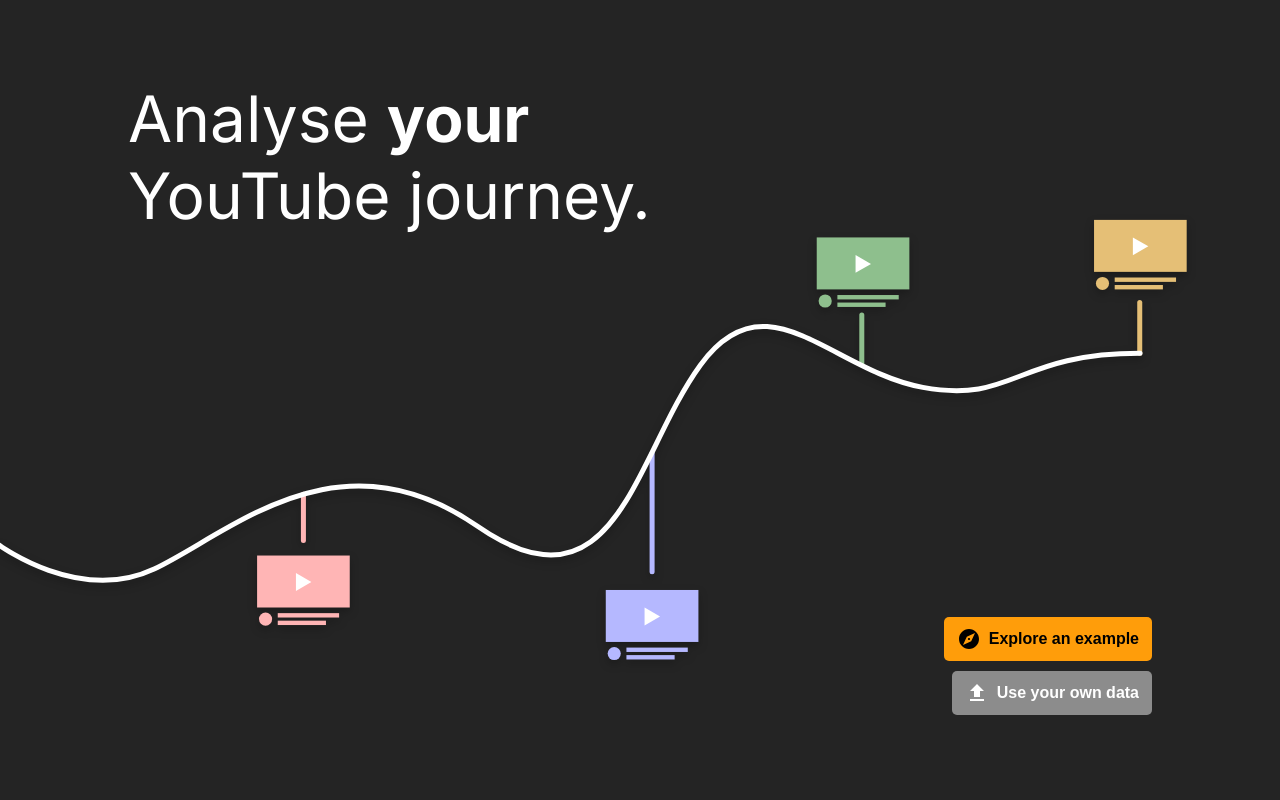
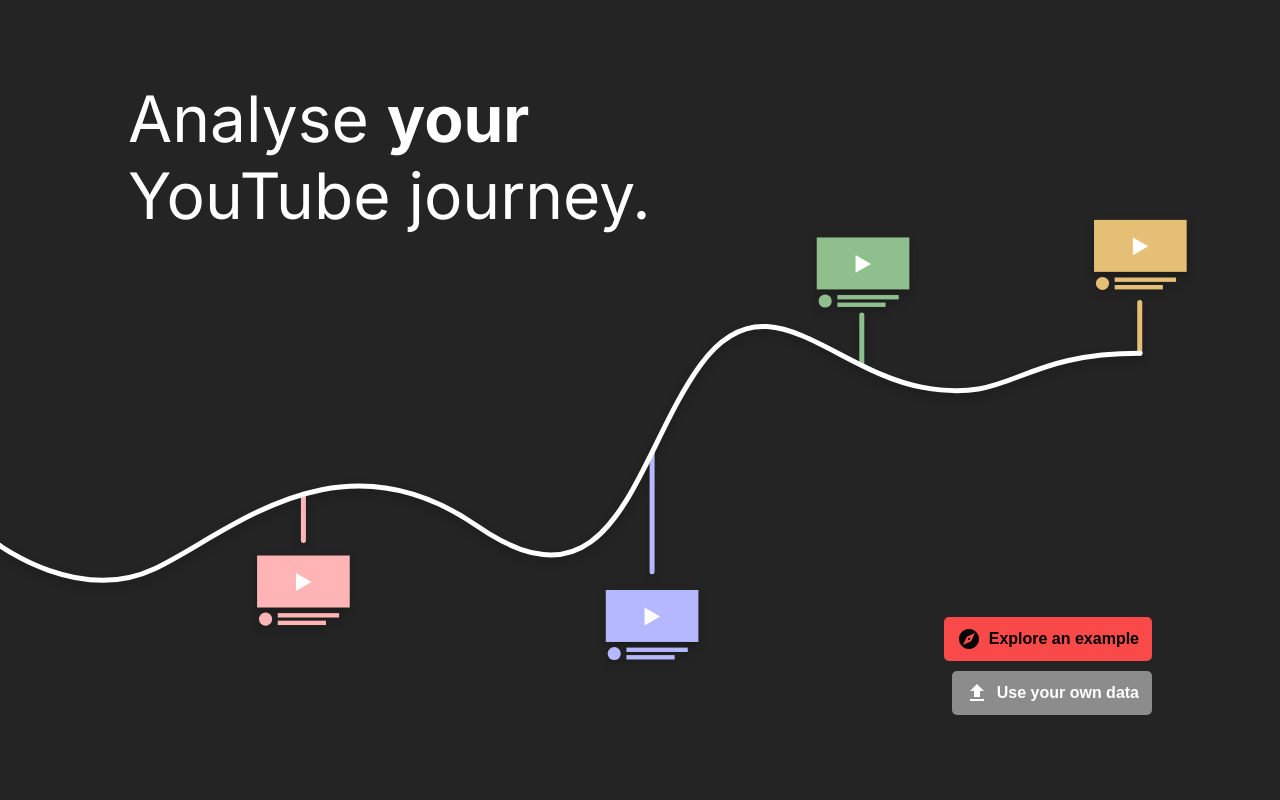
Before and after one commit to leosch1/youtube-path, a Next.js app: page / in a window 1280 px wide. Shown: the top 800 px of the page. Built offline with nearby package versions, Linux system fonts and the light colour scheme.

Commit message:
change colour to red

```diff
--- a/app/globals.css
+++ b/app/globals.css
@@ -5,7 +5,7 @@
   --secondary-background-color: #5B5B5B;
   --tertiary-background-color: #303030;
 
-  --primary-action-color: #FF9D0A;
+  --primary-action-color: #F94A49;
   --on-primary-action-color: #000000;
   --on-primary-action-color-2: #FFFFFF;
 
--- a/components/DayYouWatchedVideo.module.css
+++ b/components/DayYouWatchedVideo.module.css
@@ -36,6 +36,7 @@
 
 .centeredElement .annotationBox h3 em {
   font-style: normal;
+  font-weight: 600;
   color: var(--primary-action-color);
 }
 
--- a/components/Share.module.css
+++ b/components/Share.module.css
@@ -24,6 +24,7 @@
 
 .container .right h2 em {
   font-style: normal;
+  font-weight: 600;
   color: var(--primary-action-color);
 }
 
```
